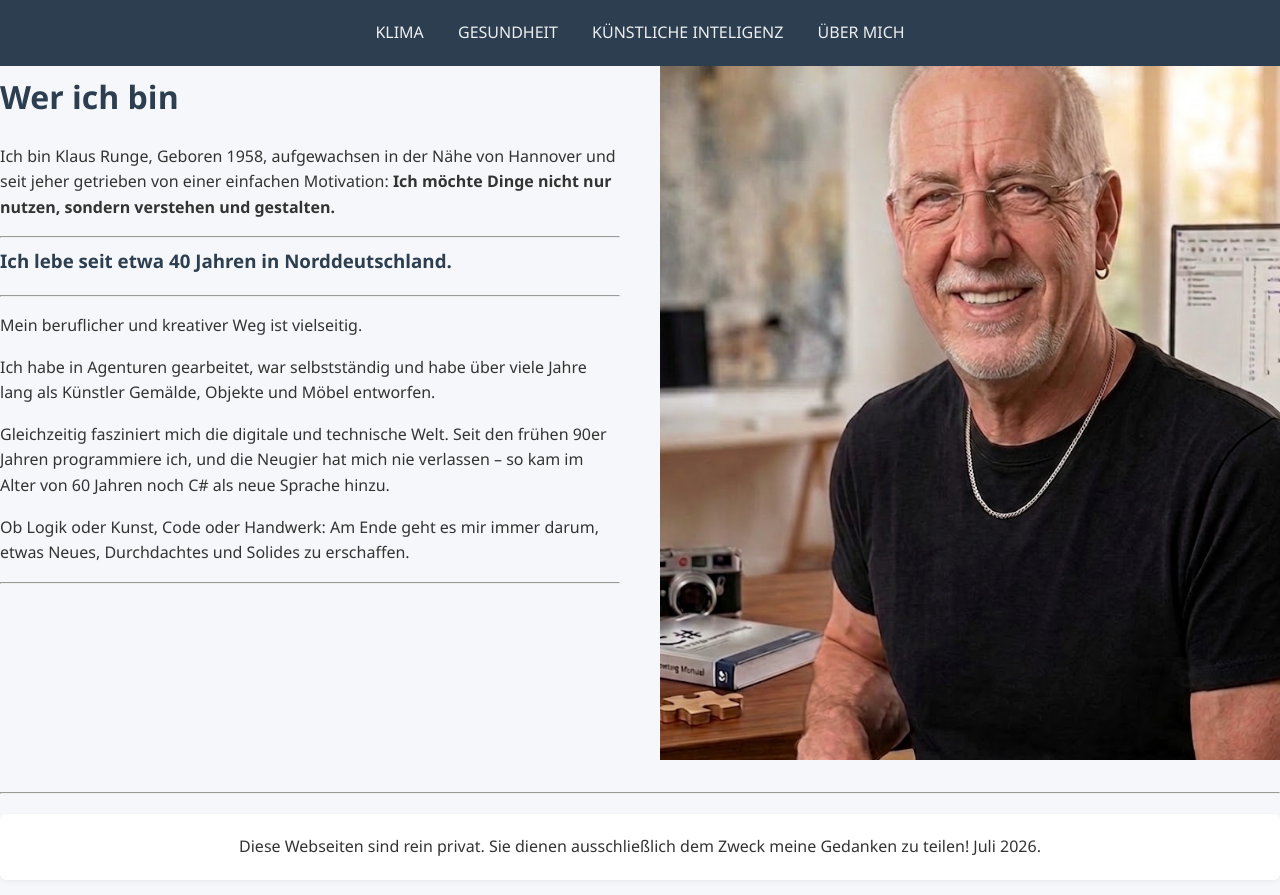
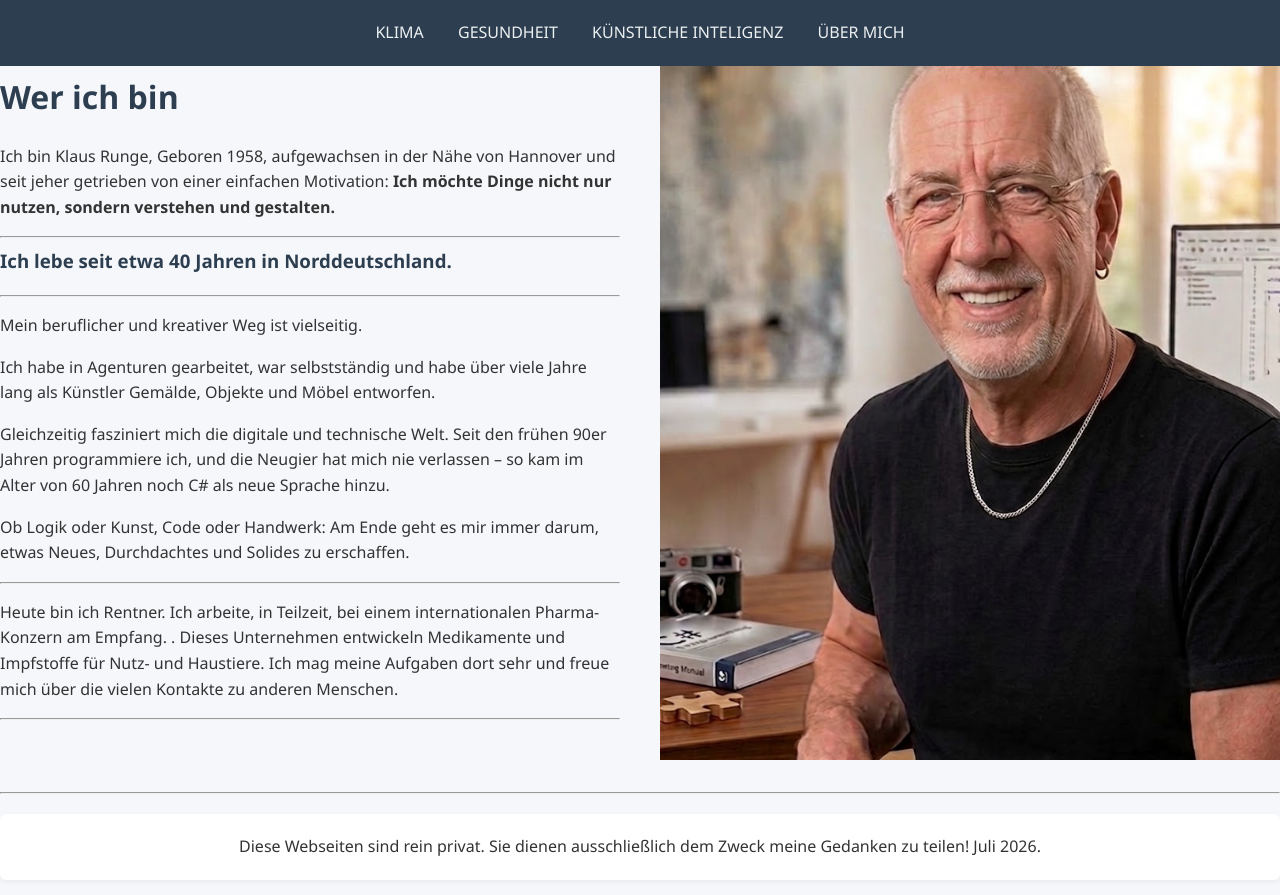
Before and after one commit to TheGermanTruth/TheGermanTruth, a Jekyll site: the page built from werichbin.md, in a window 1280 px wide and 900 px high, scrolled down 1179 px. Shown: the top 895 px of the window. Built offline with Jekyll 4.4.1, drawn with Linux system fonts in a browser that asks for light colours.

Commit message:
Update werichbin.md

```diff
--- a/werichbin.md
+++ b/werichbin.md
@@ -42,6 +42,8 @@ Gleichzeitig fasziniert mich die digitale und technische Welt. Seit den frühen
 Ob Logik oder Kunst, Code oder Handwerk: Am Ende geht es mir immer darum, etwas
 Neues, Durchdachtes und Solides zu erschaffen.
 
+---
+Heute bin ich Rentner. Ich arbeite, in Teilzeit, bei einem internationalen Pharma-Konzern am Empfang. . Dieses Unternehmen entwickeln Medikamente und Impfstoffe für Nutz- und Haustiere. Ich mag meine Aufgaben dort sehr und freue mich über die vielen Kontakte zu anderen Menschen.
 
 ---
 
```
